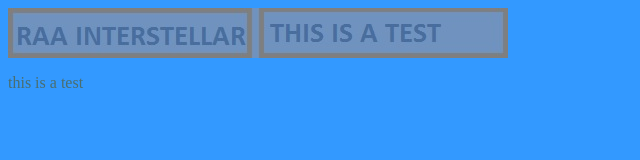
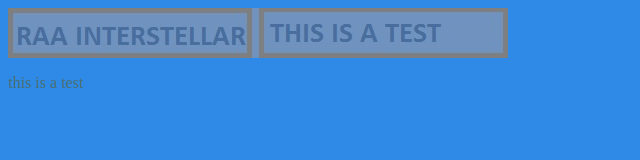
Before and after one commit to sgtdrew720/sgtdrew720.github.io, a plain HTML site: page index.html in a window 1280 px wide. Shown: the whole page, without its empty margins (0-640 px from the left). Drawn offline with Linux system fonts and the light colour scheme.

Commit message:
V.121 website

```diff
--- a/index.css
+++ b/index.css
@@ -1,4 +1,4 @@
 body {
    color:#4A6E6E;
-   background:#3399FF;
+   background:#2E8AE6;
 }
```
